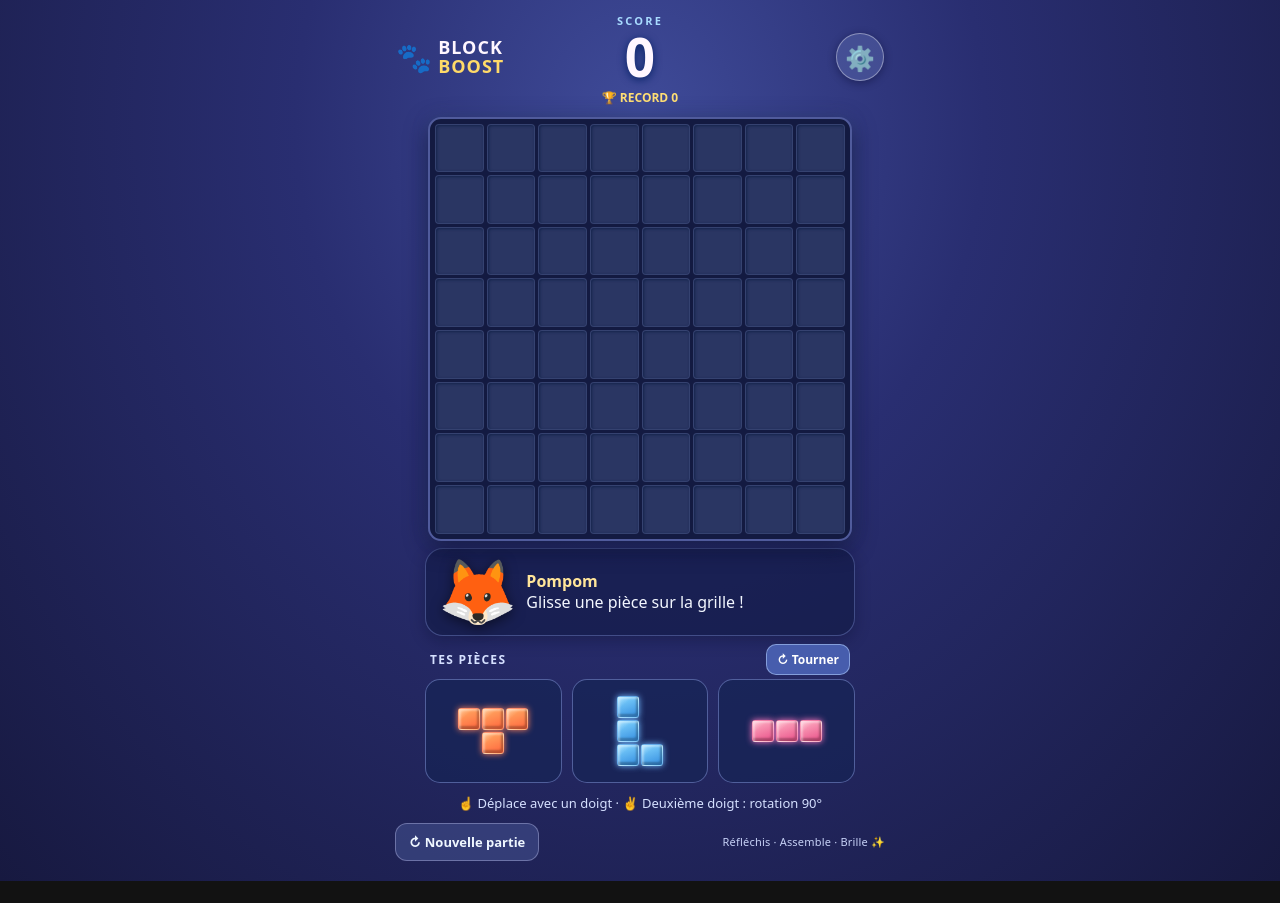
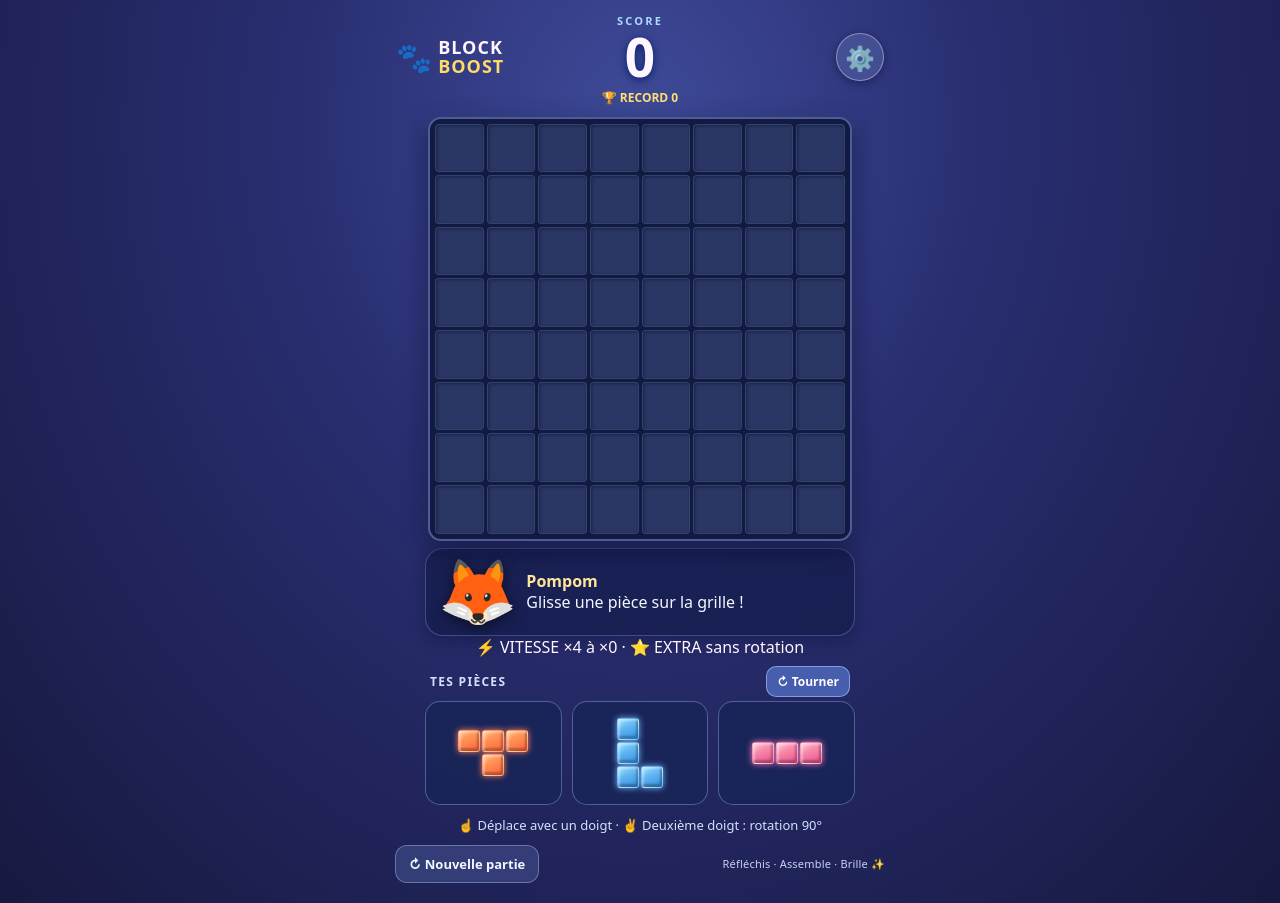
Before and after one commit to greenpower2669/Block-Boost, a website with bundled scripts: page index.html in a window 1280 px wide. Before the commit the page ends 881 px from the top, so only its background shows below. Built offline with nearby package versions, Linux system fonts and the light colour scheme.

Commit message:
feat(ui): afficher le multiplicateur et le supplément sans rotation

```diff
--- a/index.html
+++ b/index.html
@@ -32,6 +32,10 @@
           <strong id="mascot-name">Pompom</strong>
           <div id="mascot-caption" class="mascot-caption" aria-live="polite">Glisse une pièce sur la grille !</div>
         </div>
+      </section>
+      <section class="bonus-hud" aria-label="Bonus de rapidité et sans rotation" aria-live="off">
+        <div id="bonus-live" class="bonus-live">⚡ VITESSE ×4 à ×0 · ⭐ EXTRA sans rotation</div>
+        <div id="bonus-earned" class="bonus-earned" aria-live="polite"></div>
       </section>
       <section class="tray-wrap" aria-label="Trois pièces disponibles">
         <div class="tray-heading">
```
